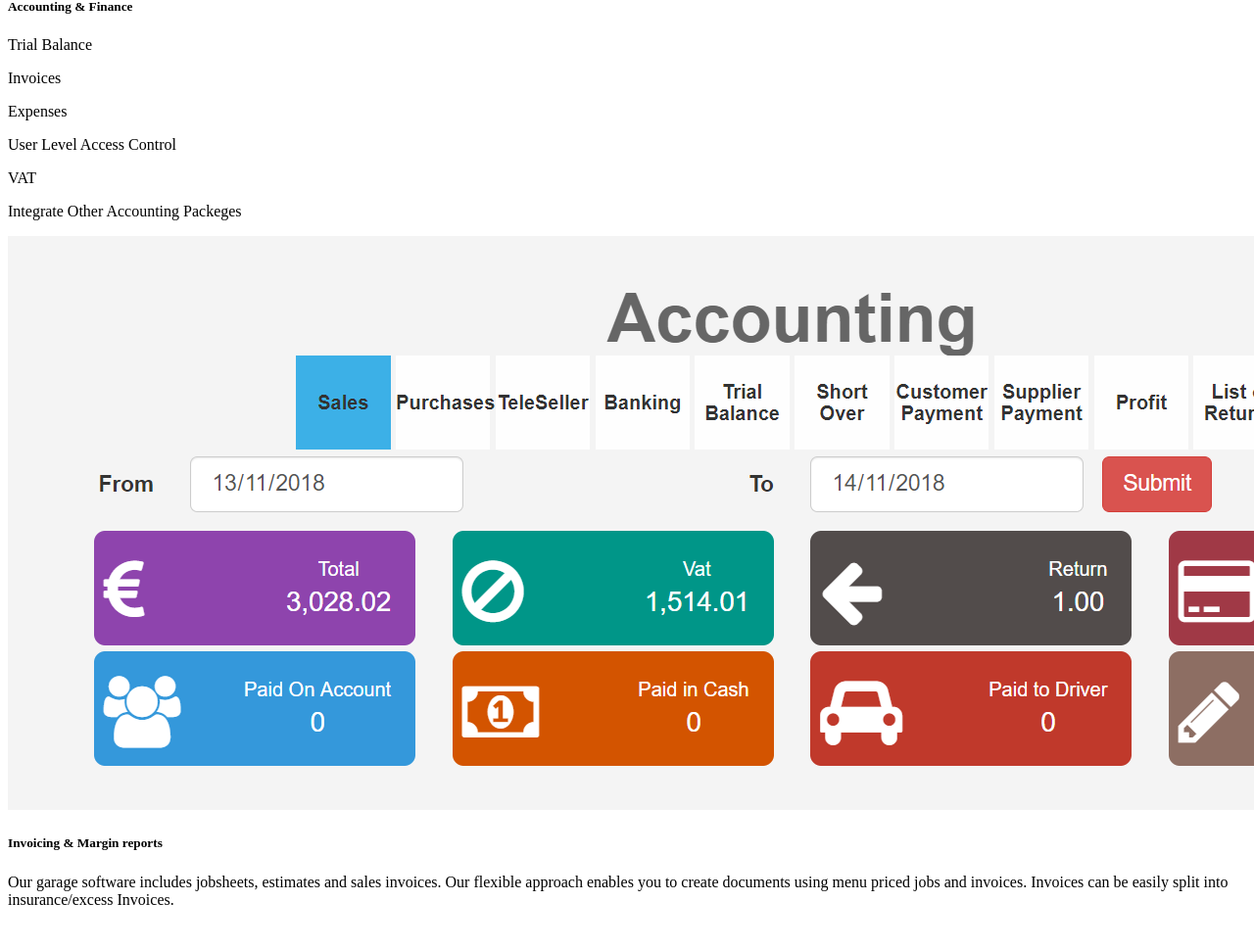
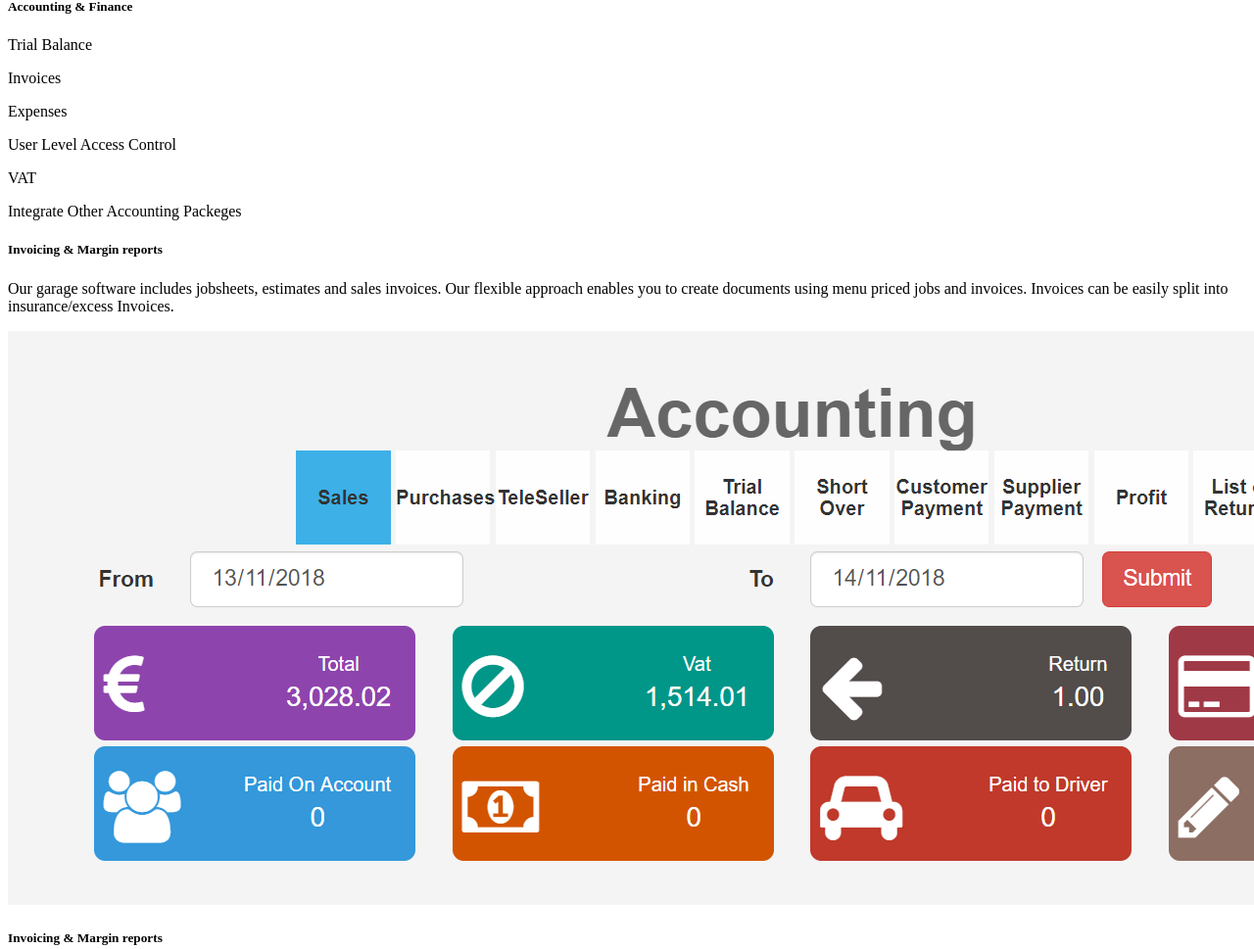
Before and after one commit to lucadibello/AutoCloudTech, a PHP site: page /application/views/garage/index.php in a window 1280 px wide; the page is wider, and only the part inside the window is pictured. Shown: the part 1504-2473 px from the top of that part at 98% size. Before the commit the page ends 2428 px from the top of that part, so only its background shows below. Run offline with PHP 8.4, Linux system fonts and the light colour scheme.

Commit message:
update accounting section

```diff
--- a/application/views/garage/index.php
+++ b/application/views/garage/index.php
@@ -139,6 +139,13 @@
                             <p class="font-weight-bold">Integrate Other Accounting Packeges</p>
                         </div>
                     </div>
+                    <section class="mb-5 mt-5">
+                        <h5>Invoicing & Margin reports</h5>
+                        <p>
+                            Our garage software includes jobsheets, estimates and sales invoices. Our flexible approach enables you to create documents using menu priced jobs and invoices. Invoices can be easily split into insurance/excess Invoices.
+                        </p>
+                    </section>
+
                     <img src="./application/assets/img/motorfactory-screenshots/accounting.png" class="img-fluid" alt="Accounting">
                 </div>
             </div>
```
